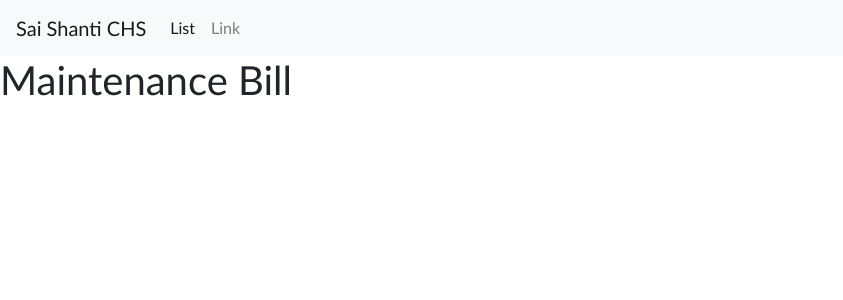
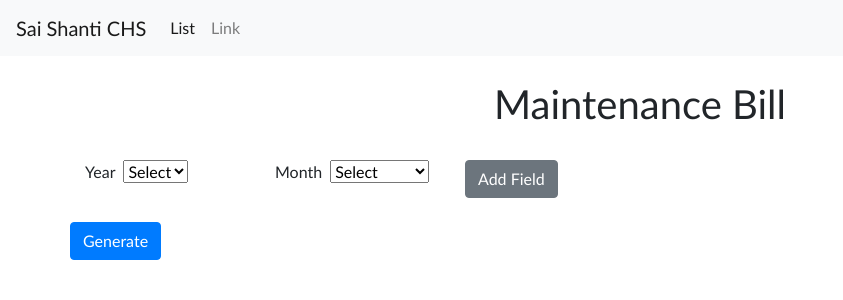
Before and after one commit to diptiR/society-angular, an Angular app: page /maintenance-bill/1 in a window 1280 px wide. Shown: the top 300 px of the page, without its empty margins (0-843 px from the left). Built offline with nearby package versions, Linux system fonts and the light colour scheme.

Commit message:
Implemented maintenance bill module

```diff
--- a/src/app/app.module.ts
+++ b/src/app/app.module.ts
@@ -1,6 +1,7 @@
 import { BrowserModule } from "@angular/platform-browser";
 import { NgModule } from "@angular/core";
 import { HttpClientModule } from "@angular/common/http";
+import {ReactiveFormsModule} from "@angular/forms";
 
 import { AppComponent } from "./app.component";
 import { ListComponent } from "./list/list.component";
@@ -12,6 +13,7 @@ import { MaintenanceBillModule } from "./maintenanceBill/maintenanceBill.module"
   imports: [
     BrowserModule,
     HttpClientModule,
+    ReactiveFormsModule,
     MaintenanceBillModule,
     AppRoutingModule
   ],
--- a/src/app/list/list.component.html
+++ b/src/app/list/list.component.html
@@ -15,7 +15,7 @@
   </thead>
   <tbody>
     <tr *ngFor="let member of aMembers">
-      <th scope="row">{{ member.roomId }}</th>
+      <th scope="row">{{ member.roomId | uppercase }}</th>
       <td>
         <div *ngFor="let owner of member.owners">
           {{ owner.name }}
@@ -40,7 +40,7 @@
       <td>
         <button class="btn btn-secondary">Edit</button>
         <button class="btn btn-secondary ml-md-1">View Ledger</button>
-        <button class="btn btn-secondary ml-md-1" (click)="viewMaintenanceBill(member.roomId)">View Maintenance Bill</button>
+        <button class="btn btn-secondary ml-md-1" (click)="viewMaintenanceBill(member.roomId)">Generate Maintenance Bill</button>
       </td>
     </tr>
   </tbody>
--- a/src/app/maintenanceBill/maintenanceBill.component.ts
+++ b/src/app/maintenanceBill/maintenanceBill.component.ts
@@ -1,7 +1,47 @@
-import { Component } from "@angular/core";
+import { Component, OnInit } from "@angular/core";
+import { FormControl, FormGroup, FormBuilder, FormArray } from "@angular/forms";
+import { CalendarService } from "../../shared/calendar.service";
 
 @Component({
   templateUrl: "./maintenanceBill.html"
 })
+export class MaintenanceBillComponent implements OnInit {
+  months: any = [];
+  years: any = [];
+  fields: any = [];
+  maintainForm: FormGroup;
+  constructor(
+    private fb: FormBuilder,
+    private calendarService: CalendarService
+  ) {}
 
-export class MaintenanceBillComponent {}
+  getFields(): any {
+    return this.maintainForm.get("fields") as FormArray;
+  }
+
+  addField(): void {
+    this.fields.push(this.fb.group({
+      "label":[],
+      "value":[]
+    }));
+  }
+
+  deleteField(index: Number): void {
+    this.fields.controls.splice(index, 1);
+  }
+
+  onSubmit(){
+    console.log(this.maintainForm.value);
+  }
+
+  ngOnInit(): void {
+    this.months = this.calendarService.getMonths();
+    this.years = this.calendarService.getYears();
+    this.maintainForm = this.fb.group({
+      year: [""],
+      month: [""],
+      fields: this.fb.array([])
+    });
+    this.fields = this.getFields();
+  }
+}
--- a/src/app/maintenanceBill/maintenanceBill.html
+++ b/src/app/maintenanceBill/maintenanceBill.html
@@ -1 +1,55 @@
-<h1>Maintenance Bill</h1>
+<br />
+<h1 class="text-center">Maintenance Bill</h1>
+<br />
+<div class="container">
+  <form formGroupName="maintainForm">
+    <div class="row">
+      <div class="col-2">
+        <label>Year</label>
+        <select class="drop-down ml-md-2">
+          <option>Select</option>
+          <option *ngFor="let year of years" [value]="year.value">
+            {{ year.label }}
+          </option>
+        </select>
+      </div>
+      <div class="col-2">
+        <label>Month</label>
+        <select class="drop-down ml-md-2">
+          <option>Select</option>
+          <option *ngFor="let month of months" [value]="month.value">
+            {{ month.label }}
+          </option>
+        </select>
+      </div>
+      <div class="col-2">
+        <button class="btn btn-secondary" type="button" (click)="addField()">
+          Add Field
+        </button>
+      </div>
+    </div>
+    <br />
+    <div formArrayName="fields">
+    <div class="row col-12" *ngFor="let field of fields.controls;let i = index;">
+      <!-- The repeated alias template -->
+      <input type="text" formControlName="i" />
+      <input type="text" formControlName="i" />
+
+      <div>
+        <button
+          class="btn btn-secondary"
+          type="button"
+          (click)="deleteField(i)"
+        >
+          Delete
+        </button>
+      </div>
+    </div>
+  </div>
+    <div class="row">
+      <button class="btn btn-primary" type="button" (click)="onSubmit()">
+        Generate
+      </button>
+    </div>
+  </form>
+</div>
--- a/src/app/shared/star.component.css
+++ /dev/null
@@ -1,6 +0,0 @@
-.crop {
-  overflow: hidden;
-}
-div {
-  cursor: pointer;
-}
--- /dev/null
+++ b/src/shared/calendar.service.ts
@@ -0,0 +1,29 @@
+import { Injectable } from "@angular/core";
+
+@Injectable({
+  providedIn: "root"
+})
+export class CalendarService {
+
+  getMonths(): any {
+    return [
+      { label: "January", value: 1 },
+      { label: "February", value: 2 },
+      { label: "March", value: 3 },
+      { label: "April", value: 4 },
+      { label: "May", value: 5 },
+      { label: "June", value: 6 },
+      { label: "July", value: 7 },
+      { label: "August", value: 8 },
+      { label: "September", value: 9 },
+      { label: "October", value: 10 },
+      { label: "November", value: 11 },
+      { label: "December", value: 12 }
+    ];
+  }
+
+  getYears(): any {
+    return [{ label: "2018", value: 2018 }, { label: "2019", value: 2019 }];
+  }
+
+}
```
Also changed, not shown: src/api/members.json (+41 -19 lines), src/app/app.routing.module.ts (+10 -4 lines), src/app/shared/star.component.html (deleted, +0 -11 lines).
